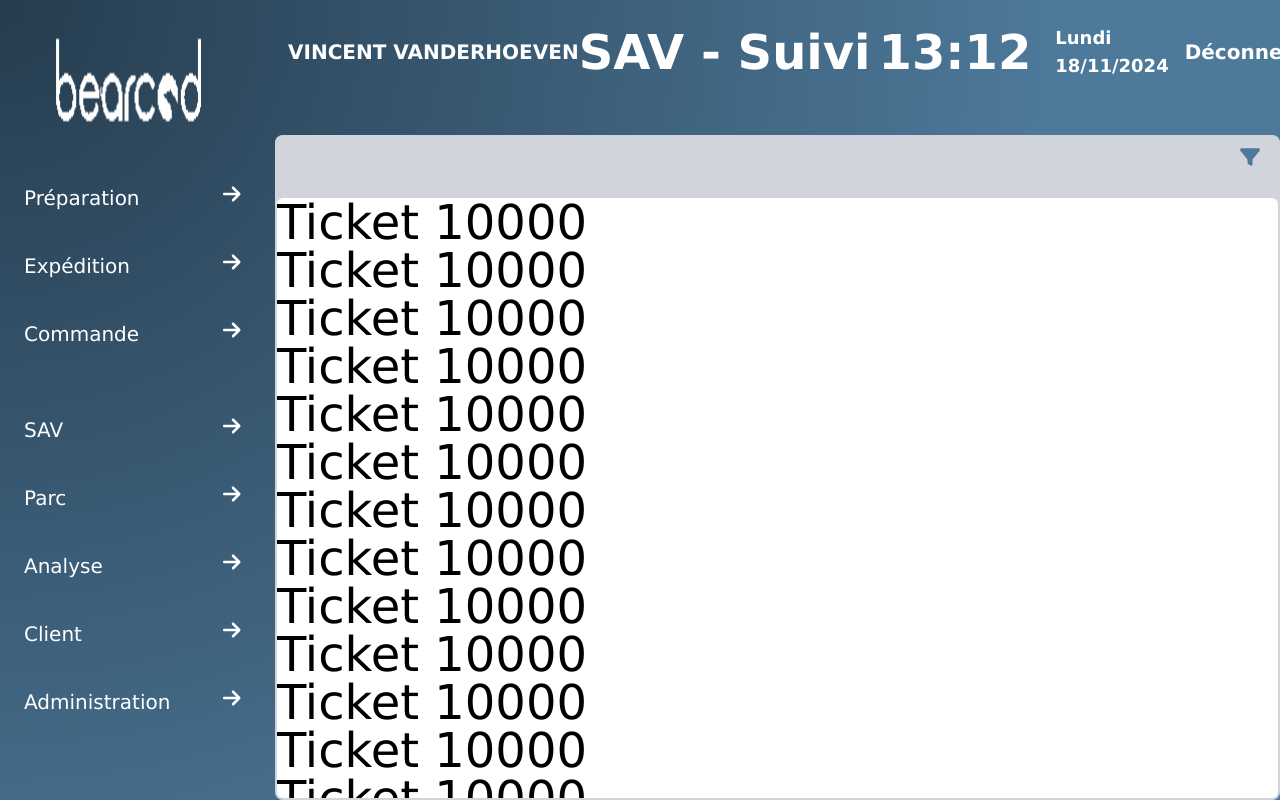
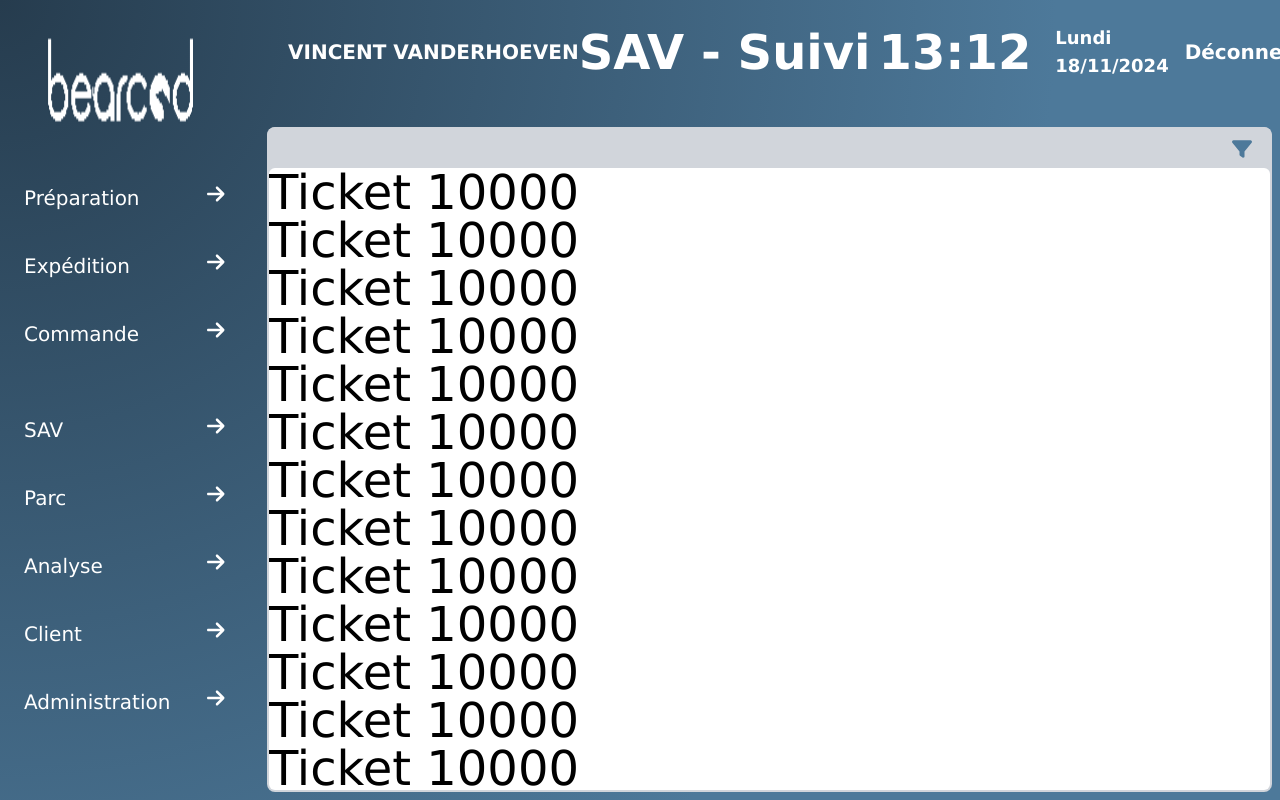
Before and after one commit to Loddfafnir12/MaquetteExtranet, a React (Vite) app: page / in a window 1280 px wide. Built offline with nearby package versions, Linux system fonts and the light colour scheme; the HTML template or start-up script is replaced by a standard one.

Commit message:
petite modif taille menu, et filtre + anim

```diff
--- a/src/components/Appcontainer/Appcontainer.css
+++ b/src/components/Appcontainer/Appcontainer.css
@@ -1,5 +1,5 @@
 .Contenu {
-  @apply absolute bottom-0 right-0 bg-gray-300 rounded-lg;
+  @apply absolute bottom-2 right-2 bg-gray-300 rounded-lg;
   width: calc(100% - 275px); /* Reste de l'espace */
   height: calc(100% - 135px); /* Reste de l'espace */
   display: flex; /* Pour faciliter l'organisation des enfants si besoin */
@@ -17,21 +17,17 @@
 
 .filter {
   @apply bg-gray-300 py-2 px-4 rounded-t-lg flex justify-end items-center;
-  height: 30px; /* Hauteur par défaut */
+  height: 40px; /* Hauteur par défaut */
   overflow: hidden; /* Cache tout le contenu qui dépasse */
-  transition: height 1s ease;
+
 }
 
-.filter.expanded {
-  max-height: 300px; /* Hauteur agrandie (on utilise max-height pour animer) */
-  padding: 20px 4rem; /* Agrandir le padding pour l'agrandissement */
-}
 
 .hiddenContent {
-  @apply bg-gray-300 p-4 rounded-lg;
+  @apply bg-gray-300 p-0 rounded-lg;
   opacity: 0;
   height: 0px;
-  transition: all 200ms ease-in-out;
+  transition: all 300ms ease-in-out;
 }
 
 .hiddenContent.visible {
--- a/src/components/Appcontainer/Appcontainer.jsx
+++ b/src/components/Appcontainer/Appcontainer.jsx
@@ -20,8 +20,9 @@ const Appcontainer = () => {
     if (contenuRef.current && filterRef.current) {
       const filterHeight = filterRef.current.offsetHeight; // Hauteur de .filter
 
+
       if (isHiddenContentVisible) {
-        contenuRef.current.style.height = `calc(100% - ${filterHeight + 70}px)`; // Ajuster la hauteur si le contenu caché est visible
+        contenuRef.current.style.height = `calc(100% - ${filterHeight}px)`; // Ajuster la hauteur si le contenu caché est visible
       } else {
         contenuRef.current.style.height = `calc(100% - ${filterHeight}px)`; // Hauteur par défaut
       }
--- a/src/components/Menu/Menu.css
+++ b/src/components/Menu/Menu.css
@@ -1,6 +1,6 @@
 /* Sidebar */
 .sidebar {
-  @apply fixed top-0 left-0 h-full w-64 bg-transparent text-white p-4 transition-all duration-300 ease-in-out;
+  @apply fixed top-0 left-0 h-full w-60 bg-transparent text-white p-4 transition-all duration-300 ease-in-out;
   z-index: 10; /* Assurez-vous que la sidebar ait un z-index supérieur au tableau */
   transform: translateX(-100%); /* Menu caché par défaut en mode mobile */
   display: none; /* Le menu est caché par défaut en mode mobile */
```
